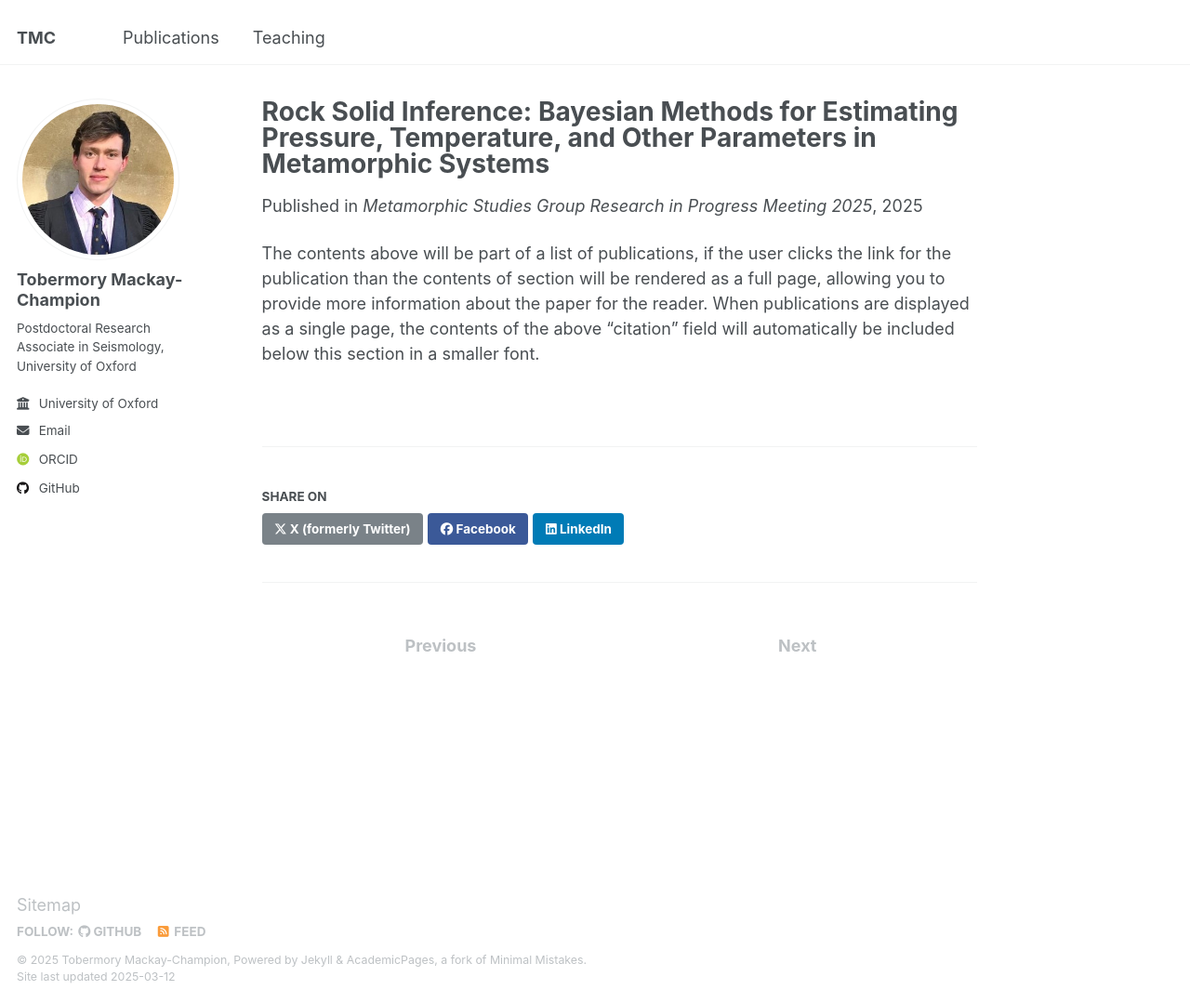
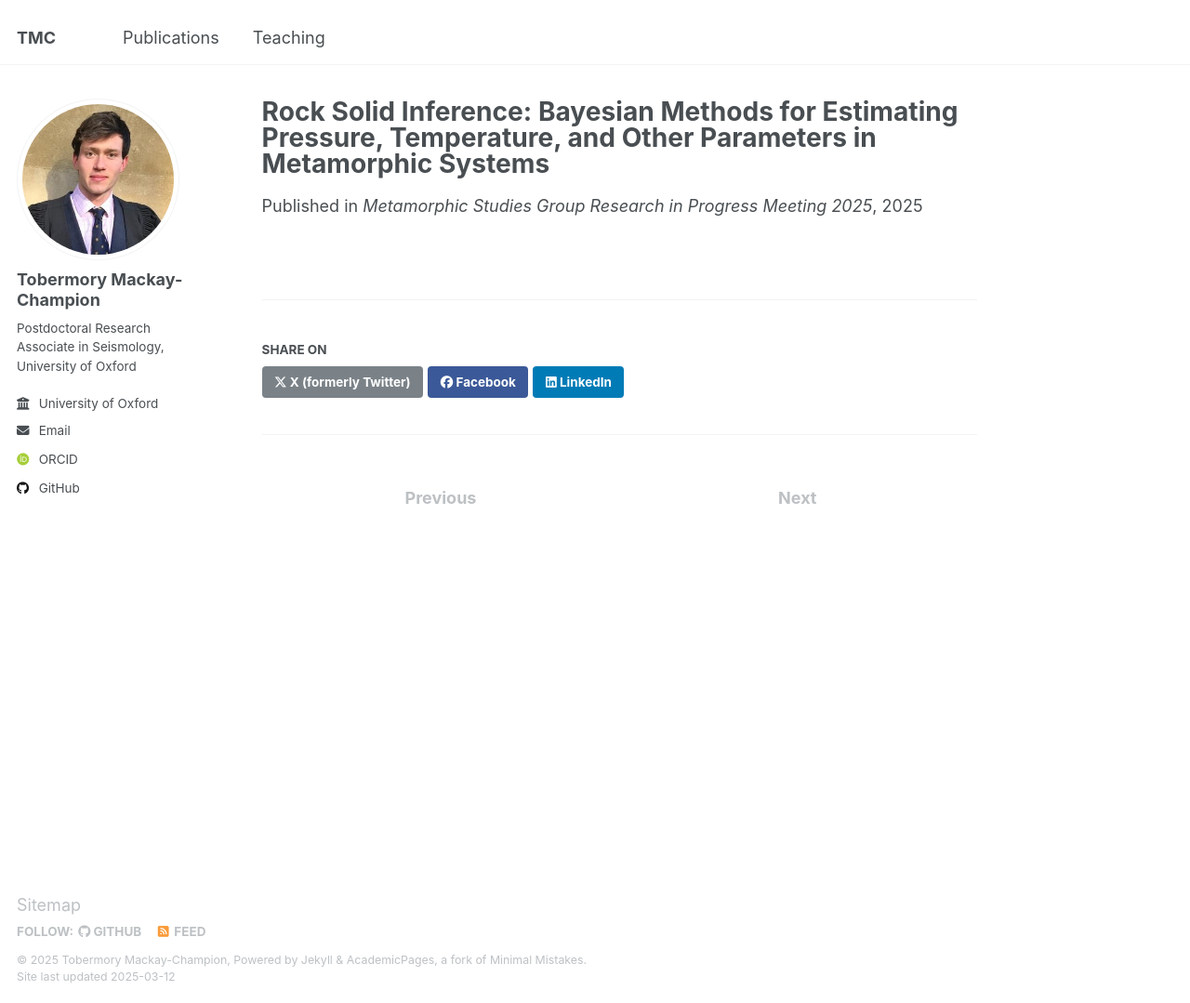
Before and after one commit to TMackay-Champion/TMackay-Champion.github.io, a Jekyll site: the page built from _publications/2025-MSG.md, in a window 1280 px wide and 1079 px high. Shown: the whole window at 93% size. Built offline with Jekyll 4.4.1, drawn with Linux system fonts in a browser that asks for light colours; some web fonts are replaced.

Commit message:
Update 2025-MSG.md

```diff
--- a/_publications/2025-MSG.md
+++ b/_publications/2025-MSG.md
@@ -1,12 +1,10 @@
 ---
 title: "Rock Solid Inference: Bayesian Methods for Estimating Pressure, Temperature, and Other Parameters in Metamorphic Systems"
 collection: publications
-category: preprints
+category: conferences
 permalink: /publication/2025-MSG
 excerpt: 'This paper is about our efforts to develop a multi-dimensional Bayesian inversion to assess the geodynamic evolution of a rock.'
 date: 2025-03-01
 venue: 'Metamorphic Studies Group Research in Progress Meeting 2025'
 paperurl: 'http://tmackay-champion.github.io/files/MSG25.pdf'
 ---
-
-The contents above will be part of a list of publications, if the user clicks the link for the publication than the contents of section will be rendered as a full page, allowing you to provide more information about the paper for the reader. When publications are displayed as a single page, the contents of the above "citation" field will automatically be included below this section in a smaller font.
```
